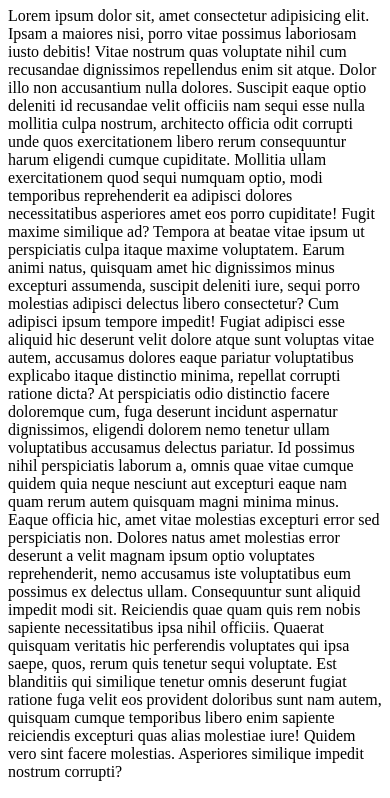
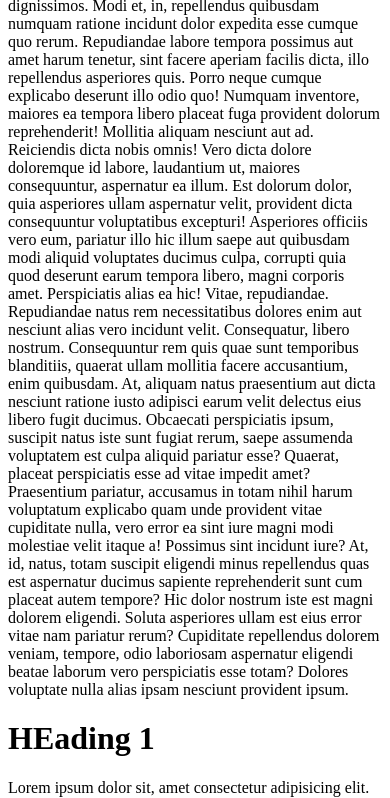
Before and after one commit to jobanjit-singh/SSM-Project-Files, a plain HTML site: page HTML/firstWebPage.html in a window 390 px wide. Shown: the part 467-1265 px from the top of the page. Drawn offline with Linux system fonts and the light colour scheme.

```diff
--- /dev/null
+++ b/CSS/Project5/styles.css
@@ -0,0 +1,102 @@
+:root {
+  --baseColor: #292929;
+  --whiteColor: #ffffff;
+  --blackColor: #000000;
+}
+
+* {
+  margin: 0;
+  padding: 0;
+  box-sizing: border-box;
+}
+
+html,
+body {
+  width: 100%;
+  height: 100vh;
+  font-family: "Gill Sans", "Gill Sans MT", Calibri, "Trebuchet MS", sans-serif;
+}
+
+.baseContainer {
+  width: 100%;
+  height: 100%;
+  display: flex;
+  padding: 40px;
+  gap: 80px;
+}
+
+.contentBaseContainer {
+  display: flex;
+  flex-direction: column;
+  justify-content: center;
+  flex: 1;
+  gap: 40px;
+}
+
+.designBaseContainer {
+  display: flex;
+  align-items: center;
+  flex: 1;
+}
+
+.designBaseContainer img {
+  width: 100%;
+  height: auto;
+}
+
+.contentTitleContainer {
+  /* flex: 1; */
+  font-size: xx-large;
+}
+
+.contentTitleContainer h1 {
+  color: var(--baseColor);
+}
+
+.contentSubtitleContainer {
+  /* flex: 1; */
+  font-size: xx-large;
+  font-weight: 200;
+}
+
+.contentButtonContainer {
+  /* flex: 1; */
+}
+
+.contentButtonContainer button {
+  padding: 10px 25px;
+  color: var(--whiteColor);
+  background-color: var(--baseColor);
+  border-radius: 10px;
+}
+
+.contentButtonContainer button:hover {
+  cursor: pointer;
+}
+
+/* Tablet Device */
+@media (max-width: 1024px) {
+  .baseContainer {
+    background-color: aqua;
+  }
+  .designBaseContainer {
+    background-color: red;
+  }
+}
+
+/* Standard Mobile */
+@media (max-width: 768px) {
+  .designBaseContainer {
+    display: none;
+  }
+  .contentTitleContainer {
+    font-size: medium;
+  }
+}
+
+/* Small Device */
+@media (max-width: 480px) {
+  .designBaseContainer {
+    background-color: yellow;
+  }
+}
--- a/HTML/firstWebPage.html
+++ b/HTML/firstWebPage.html
@@ -25,6 +25,40 @@
       repellat itaque adipisci! Ipsum delectus magnam sit voluptatum! Suscipit
       cupiditate eaque explicabo? Cumque ut corrupti iusto exercitationem facere
       reiciendis quos iure ab eaque. Fuga!
+    </p>
+    <p>
+      Lorem ipsum dolor sit amet, consectetur adipisicing elit. Porro laboriosam
+      repudiandae, corrupti asperiores hic ut soluta tempora veniam
+      necessitatibus illum sequi dignissimos. Modi et, in, repellendus quibusdam
+      numquam ratione incidunt dolor expedita esse cumque quo rerum. Repudiandae
+      labore tempora possimus aut amet harum tenetur, sint facere aperiam
+      facilis dicta, illo repellendus asperiores quis. Porro neque cumque
+      explicabo deserunt illo odio quo! Numquam inventore, maiores ea tempora
+      libero placeat fuga provident dolorum reprehenderit! Mollitia aliquam
+      nesciunt aut ad. Reiciendis dicta nobis omnis! Vero dicta dolore
+      doloremque id labore, laudantium ut, maiores consequuntur, aspernatur ea
+      illum. Est dolorum dolor, quia asperiores ullam aspernatur velit,
+      provident dicta consequuntur voluptatibus excepturi! Asperiores officiis
+      vero eum, pariatur illo hic illum saepe aut quibusdam modi aliquid
+      voluptates ducimus culpa, corrupti quia quod deserunt earum tempora
+      libero, magni corporis amet. Perspiciatis alias ea hic! Vitae,
+      repudiandae. Repudiandae natus rem necessitatibus dolores enim aut
+      nesciunt alias vero incidunt velit. Consequatur, libero nostrum.
+      Consequuntur rem quis quae sunt temporibus blanditiis, quaerat ullam
+      mollitia facere accusantium, enim quibusdam. At, aliquam natus praesentium
+      aut dicta nesciunt ratione iusto adipisci earum velit delectus eius libero
+      fugit ducimus. Obcaecati perspiciatis ipsum, suscipit natus iste sunt
+      fugiat rerum, saepe assumenda voluptatem est culpa aliquid pariatur esse?
+      Quaerat, placeat perspiciatis esse ad vitae impedit amet? Praesentium
+      pariatur, accusamus in totam nihil harum voluptatum explicabo quam unde
+      provident vitae cupiditate nulla, vero error ea sint iure magni modi
+      molestiae velit itaque a! Possimus sint incidunt iure? At, id, natus,
+      totam suscipit eligendi minus repellendus quas est aspernatur ducimus
+      sapiente reprehenderit sunt cum placeat autem tempore? Hic dolor nostrum
+      iste est magni dolorem eligendi. Soluta asperiores ullam est eius error
+      vitae nam pariatur rerum? Cupiditate repellendus dolorem veniam, tempore,
+      odio laboriosam aspernatur eligendi beatae laborum vero perspiciatis esse
+      totam? Dolores voluptate nulla alias ipsam nesciunt provident ipsum.
     </p>
     <h1 id="heading1">HEading 1</h1>
     <p>
```
Also changed, not shown: CSS/Project5/index.html (added, +31 -0 lines), CSS/Project5/assets/images/Popo.png (added), 1 other file.
